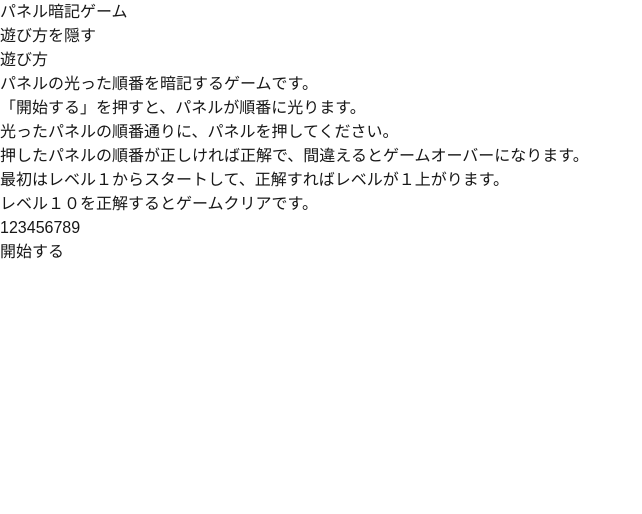
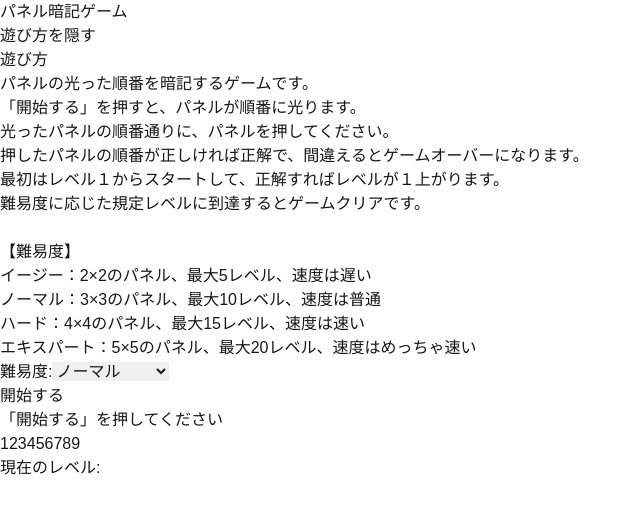
Before and after one commit to mizuta0711/games-MemoryPanel, a Next.js app: page / in a window 1280 px wide. Both pictures are taken after a click on the button "遊び方を見る". Shown: the top 514 px of the page, without its empty margins (0-642 px from the left). Built offline with nearby package versions, Linux system fonts and the light colour scheme.

Commit message:
難易度選択に対応

```diff
--- a/src/app/GameManager.ts
+++ b/src/app/GameManager.ts
@@ -1,3 +1,5 @@
+import { GameDifficulty } from './types';
+
 type HighlightCallback = (cells: number[]) => void;
 type GameUpdateCallback = () => void;
 
@@ -8,10 +10,13 @@ type GameUpdateCallback = () => void;
  * 最大シーケンス数に到達するとゲームクリアとなります。
  */
 export class GameManager {
+    private readonly START_INTERVAL: number = 1000; // ハイライトの間隔
     private readonly HIGH_LIGHT_INTERVAL: number = 1000; // ハイライトの間隔
     private readonly HIGH_LIGHT_DURATION: number = 500; // ハイライトの持続時間
+    private readonly INPUT_HIGH_LIGHT_DURATION: number = 500; // ユーザー入力のハイライトの持続時間
     private readonly NEXT_ROUND_INTERVAL: number = 1000; // 次のラウンドの間隔
 
+    public readonly difficulty: GameDifficulty; // 難易度
     private readonly gridSize: number; // グリッドサイズ
     private readonly maxSequence: number; // 最大シーケンス数
     private readonly highlightCallback: HighlightCallback; // 演出のコールバック
@@ -19,8 +24,10 @@ export class GameManager {
 
     public sequence: number[] = []; // 現在の正解シーケンス
     public playerSequence: number[] = []; // プレイヤーの入力シーケンス
-  public isPlaying: boolean = false; // ハイライト中かどうか
-  public gameOver: boolean = false; // ゲームオーバー状態
+    public isPlaying: boolean = false; // ゲーム中かどうか
+    public isHilighting: boolean = false; // ハイライト中かどうか
+    public isCorrect: boolean = false; // プレイヤーの入力が正しいかどうか
+    public isGameOver: boolean = false; // ゲームオーバー状態
     public highlightedCells: number[] = []; // ハイライトされたセル
 
     /**
@@ -29,17 +36,75 @@ export class GameManager {
      * @param maxSequence 最大シーケンス数
      * @param highlightCallback 演出のコールバック
      * @param gameUpdateCallback 状態更新のコールバック
+     * @param difficulty 難易度
      */
     constructor(
-    gridSize: number,
-    maxSequence: number,
+        difficulty: GameDifficulty,
         highlightCallback: HighlightCallback,
         gameUpdateCallback: GameUpdateCallback
     ) {
-    this.gridSize = gridSize;
-    this.maxSequence = maxSequence;
+        this.gridSize = this.getDifficultyGridSize(difficulty);
+        this.maxSequence = this.getDifficultyMaxSequence(difficulty);
         this.highlightCallback = highlightCallback;
         this.gameUpdateCallback = gameUpdateCallback;
+        this.difficulty = difficulty;
+
+        // 難易度に応じてタイミングを調整
+        this.HIGH_LIGHT_INTERVAL = this.getDifficultyTiming(difficulty);
+        this.HIGH_LIGHT_DURATION = this.getDifficultyTiming(difficulty) * 0.75;
+    }
+
+    // グリッドサイズを取得
+    getGridSize(): number {
+        return this.gridSize;
+    }
+
+    // 難易度に応じたタイミングを取得
+    private getDifficultyTiming(difficulty: GameDifficulty): number {
+        switch (difficulty) {
+            case 'easy':
+                return 1500;
+            case 'normal':
+                return 1000;
+            case 'hard':
+                return 500;
+            case 'expert':
+                return 250;
+            default:
+                return 1000;
+        }
+    }
+
+    // 難易度に応じたグリッドサイズを取得
+    getDifficultyGridSize(difficulty: GameDifficulty): number {
+        switch (difficulty) {
+            case 'easy':
+                return 2;
+            case 'normal':
+                return 3;
+            case 'hard':
+                return 4;
+            case 'expert':
+                return 5;
+            default:
+                return 4;
+        }
+    }
+
+    // 難易度に応じたシーケンス数を取得
+    private getDifficultyMaxSequence(difficulty: GameDifficulty): number {
+        switch (difficulty) {
+            case 'easy':
+                return 5;
+            case 'normal':
+                return 10;
+            case 'hard':
+                return 15;
+            case 'expert':
+                return 20;
+            default:
+                return 10;
+        }
     }
 
     /**
@@ -49,8 +114,24 @@ export class GameManager {
         this.sequence = [this.generateRandomCell()];
         this.playerSequence = [];
         this.highlightedCells = [];
-    this.gameOver = false;
+        this.isPlaying = true;
+        this.isGameOver = false;
+        this.isHilighting = true;
+        this.isCorrect = false;
+        // 最初のシーケンスをハイライト
         this.startHighlightSequence();
+        this.gameUpdateCallback();
+    }
+
+    /**
+     * ゲームオーバー状態にする
+     */
+    private gameOver(): void {
+        this.isPlaying = false;
+        this.isGameOver = true;
+        this.isHilighting = false;
+        this.isCorrect = false;
+        this.gameUpdateCallback();
     }
 
     /**
@@ -58,7 +139,7 @@ export class GameManager {
      * @param index プレイヤーが入力したセルのインデックス
      */
     handlePlayerInput(index: number): void {
-    if (this.isPlaying || this.gameOver) return;
+        if (this.isHilighting || this.isGameOver) return;
 
         // ハイライト中のセルは無視（重複入力を防ぐ）
         if (this.highlightedCells.includes(index)) return;
@@ -66,12 +147,11 @@ export class GameManager {
         // プレイヤーの入力を処理
         this.playerSequence.push(index);
         this.addHighlight(index); // ボタンをハイライトする
-    setTimeout(() => this.removeHighlight(index), this.HIGH_LIGHT_DURATION); // ハイライトを戻す
+        setTimeout(() => this.removeHighlight(index), this.INPUT_HIGH_LIGHT_DURATION); // ハイライトを戻す
 
         // 入力が不正の場合、ゲームオーバー
         if (!this.validatePlayerInput()) {
-      this.gameOver = true;
-      this.gameUpdateCallback();
+            this.gameOver();
             return;
         }
 
@@ -80,11 +160,13 @@ export class GameManager {
             // シーケンスをすべて正しく入力した場合、次のラウンドへ
             if (this.sequence.length === this.maxSequence) {
                 // 最大シーケンスに到達した場合はクリア
-        this.gameOver = true;
-        this.gameUpdateCallback();
+                this.gameOver();
                 return;
             }
-      setTimeout(() => this.addNextSequence(), this.NEXT_ROUND_INTERVAL); // 次のシーケンスを追加
+            // 次のシーケンスを追加
+            this.isCorrect = true;
+            this.gameUpdateCallback();
+            setTimeout(() => this.addNextSequence(), this.NEXT_ROUND_INTERVAL);
         }
     }
 
@@ -110,26 +192,33 @@ export class GameManager {
      * 現在のシーケンスを順番にハイライトする
      */
     private startHighlightSequence(): void {
-    this.isPlaying = true;
+        this.isHilighting = true;
+
+        // シーケンスを順番にハイライト
         this.sequence.forEach((cell, index) => {
             setTimeout(() => {
                 this.addHighlight(cell);
                 setTimeout(() => this.removeHighlight(cell), this.HIGH_LIGHT_DURATION); // ハイライトを戻す
-      }, index * this.HIGH_LIGHT_INTERVAL);
+            }, this.START_INTERVAL + index * this.HIGH_LIGHT_INTERVAL);
         });
+
+        // ハイライトが終わったら、ハイライト中フラグを戻す
         setTimeout(() => {
-      this.isPlaying = false;
+            this.isHilighting = false;
+            this.isCorrect = false;
             this.gameUpdateCallback();
-    }, this.sequence.length * this.HIGH_LIGHT_INTERVAL);
+        }, this.START_INTERVAL + this.sequence.length * this.HIGH_LIGHT_INTERVAL);
     }
 
     /**
      * 次のラウンドの準備としてランダムなセルを追加
      */
     private addNextSequence(): void {
+        this.isCorrect = false;
         this.sequence.push(this.generateRandomCell());
         this.playerSequence = [];
         this.startHighlightSequence();
+        this.gameUpdateCallback();
     }
 
     /**
--- a/src/app/page.tsx
+++ b/src/app/page.tsx
@@ -2,8 +2,8 @@
 
 import React, { useState, useReducer } from 'react';
 import { GameManager } from './GameManager';
+import { GameDifficulty } from './types';
 
-const GRID_SIZE: number = 3; // グリッドサイズ
 const MAX_SEQUENCE: number = 10; // 最大シーケンス数
 
 export default function Home() {
@@ -13,13 +13,33 @@ export default function Home() {
    * @type {boolean}
    */
   const [showInstructions, setShowInstructions] = useState(false)
+  const [difficulty, setDifficulty] = useState<GameDifficulty>('normal');
+  const [gridSize, setGridSize] = useState(3);
   const [highlightedCells, setHighlightedCells] = useState<number[]>([]);
   const [, forceUpdate] = useReducer((x) => x + 1, 0); // 強制再描画
 
   // GameManager のインスタンスを作成
-  const [gameManager] = useState(
-    new GameManager(GRID_SIZE, MAX_SEQUENCE, setHighlightedCells, forceUpdate)
+  const initializeGameManager = (difficulty: GameDifficulty) => {
+    return new GameManager(
+      difficulty,
+      setHighlightedCells,
+      forceUpdate
     );
+  };
+
+  // GameManagerのステート管理
+  const [gameManager, setGameManager] = useState(() =>
+    initializeGameManager(difficulty)
+  );
+
+  // 難易度変更時の処理
+  const handleDifficultyChange = (newDifficulty: GameDifficulty) => {
+    setDifficulty(newDifficulty);
+    setGameManager(initializeGameManager(newDifficulty));
+
+    // 難易度に応じグリッドサイズに表示を変更
+    setGridSize(gameManager.getDifficultyGridSize(newDifficulty));
+  };
 
   // ボタンクリック時の処理
   const handleCellClick = (index: number) => {
@@ -28,16 +48,16 @@ export default function Home() {
 
   // グリッドのクラス名を取得
   const getGridColsClassName = () => {
-    if (GRID_SIZE === 2) return 'grid-cols-2';
-    if (GRID_SIZE === 3) return 'grid-cols-3';
-    if (GRID_SIZE === 4) return 'grid-cols-4';
-    if (GRID_SIZE === 5) return 'grid-cols-5';
+    if (gridSize === 2) return 'grid-cols-2';
+    if (gridSize === 3) return 'grid-cols-3';
+    if (gridSize === 4) return 'grid-cols-4';
+    if (gridSize === 5) return 'grid-cols-5';
     return 'grid-cols-5';
   };
 
   return (
-    <div className="flex min-h-screen flex-col items-center justify-center py-2">
-      <main className="flex w-full flex-1 flex-col items-center justify-center px-20 text-center">
+    <div className="flex min-h-screen flex-col items-center py-2">
+      <main className="flex w-full flex-1 flex-col items-center px-20 text-center">
         <h1 className="text-4xl font-bold mb-8">パネル暗記ゲーム</h1>
 
         <div className="mb-4">
@@ -49,45 +69,81 @@ export default function Home() {
           </button>
 
           {showInstructions && (
-          <div className="p-4 border rounded bg-gray-100">
+            <div className="p-4 border rounded bg-gray-100 text-left">
               <h2 className="text-xl font-bold mb-2">遊び方</h2>
               <p>パネルの光った順番を暗記するゲームです。</p>
               <p>「開始する」を押すと、パネルが順番に光ります。</p>
               <p>光ったパネルの順番通りに、パネルを押してください。</p>
               <p>押したパネルの順番が正しければ正解で、間違えるとゲームオーバーになります。</p>
               <p>最初はレベル１からスタートして、正解すればレベルが１上がります。</p>
-            <p>レベル１０を正解するとゲームクリアです。</p>
+              <p>難易度に応じた規定レベルに到達するとゲームクリアです。</p>
+              <br />
+              <p>【難易度】</p>
+              <p>イージー：2×2のパネル、最大5レベル、速度は遅い</p>
+              <p>ノーマル：3×3のパネル、最大10レベル、速度は普通</p>
+              <p>ハード：4×4のパネル、最大15レベル、速度は速い</p>
+              <p>エキスパート：5×5のパネル、最大20レベル、速度はめっちゃ速い</p>
             </div>
           )}
         </div>
 
+        {/* 難易度選択 */}
+        <div className="mb-4 space-x-2">
+          <label className="mr-2">難易度:</label>
+          <select
+            value={difficulty}
+            onChange={(e) => handleDifficultyChange(e.target.value as GameDifficulty)}
+            className="px-2 py-1 border rounded"
+            disabled={gameManager.isPlaying}
+          >
+            <option value="easy">イージー</option>
+            <option value="normal">ノーマル</option>
+            <option value="hard">ハード</option>
+            <option value="expert">エキスパート</option>
+          </select>
+        </div>
+
+        {/* 開始ボタン */}
+        <button
+          className="px-4 py-2 bg-green-500 text-white rounded-md mb-8"
+          onClick={() => gameManager.startGame()}
+        >
+          {gameManager.isPlaying ? '再挑戦する' : '開始する'}
+        </button>
+
+        {/* メッセージ */}
+        <p className="text-xl mb-4">
+          {gameManager.isPlaying == false ? (
+            '「開始する」を押してください'
+          ) : (gameManager.isCorrect ? ("正解です！！") : (
+            (gameManager.isHilighting ? '覚えてください' : '順番を押してください')
+          ))}
+        </p>
+
+        {/* パネル */}
         <div className={`grid gap-2 mb-8 ${getGridColsClassName()}`}>
-          {Array.from({ length: GRID_SIZE * GRID_SIZE }).map((_, index) => (
+          {Array.from({ length: gridSize * gridSize }).map((_, index) => (
             <button
               key={index}
-              className={`w-16 h-16 rounded-md text-3xl ${
-                highlightedCells.includes(index) ? 'bg-blue-500' : 'bg-gray-200'
+              className={`w-16 h-16 rounded-md text-3xl ${highlightedCells.includes(index) ? 'bg-blue-500' : 'bg-gray-200'
                 }`}
               onClick={() => handleCellClick(index)}
-              disabled={gameManager.isPlaying || gameManager.gameOver}
+              disabled={gameManager.isHilighting || gameManager.isGameOver}
             >
               {index + 1}
             </button>
           ))}
         </div>
-        <p className="text-xl mb-4">
-            {gameManager.sequence.length > 0 && (
-            gameManager.gameOver
+
+        {/* レベル表示 */}
+        <p className="text-2xl mb-4">
+          {gameManager.sequence.length > 0 ? (
+            gameManager.isGameOver
               ? `ゲームオーバー! スコア: ${gameManager.sequence.length - 1}`
               : `現在のレベル: ${gameManager.sequence.length}`
-            )}
+          ) : (`現在のレベル: `)}
         </p>
-        <button
-          className="px-4 py-2 bg-green-500 text-white rounded-md"
-          onClick={() => gameManager.startGame()}
-        >
-          {gameManager.gameOver ? '再挑戦' : '開始する'}
-        </button>
+
       </main>
     </div>
   );
--- /dev/null
+++ b/src/app/types.ts
@@ -0,0 +1 @@
+export type GameDifficulty = 'easy' | 'normal' | 'hard' | 'expert';
```
Lines whose indentation alone changed are shown as unchanged.
